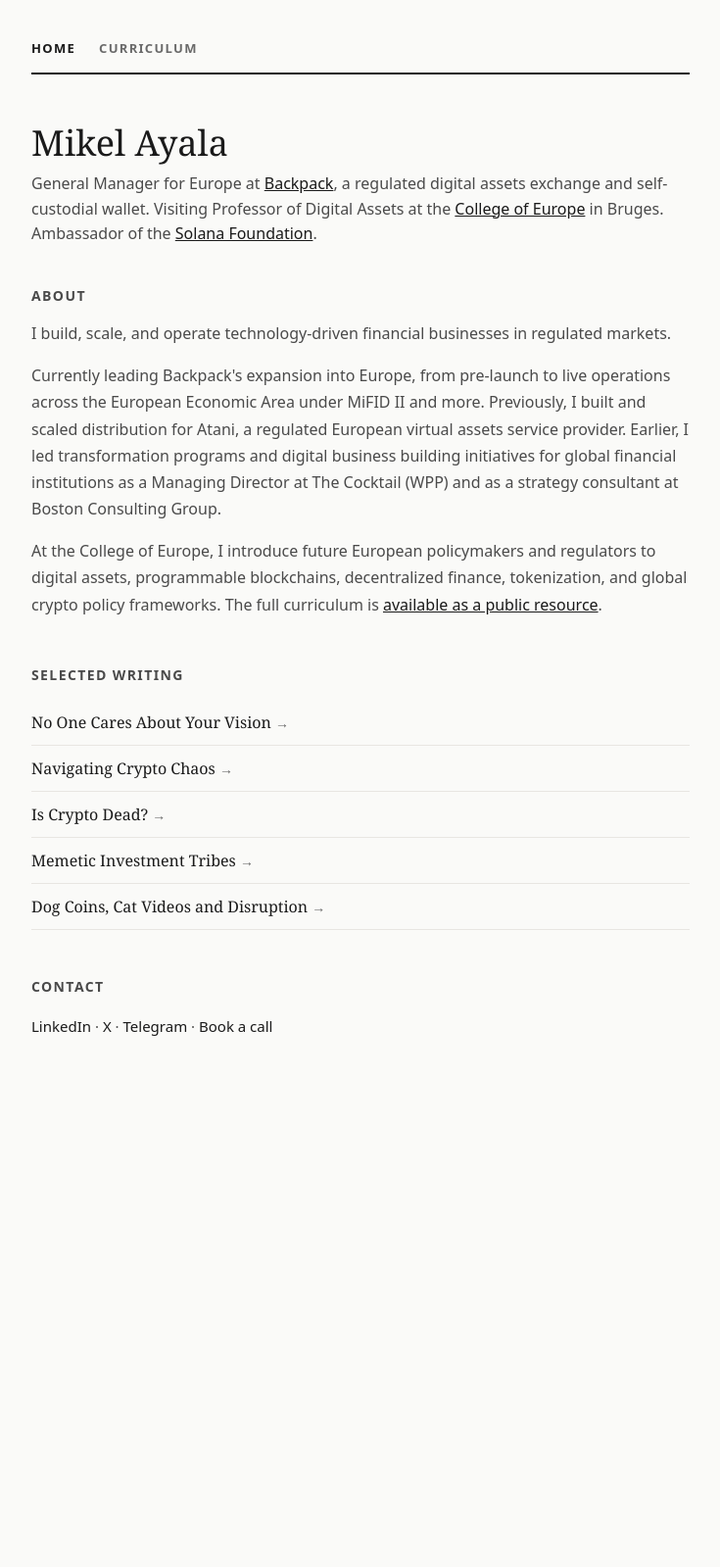
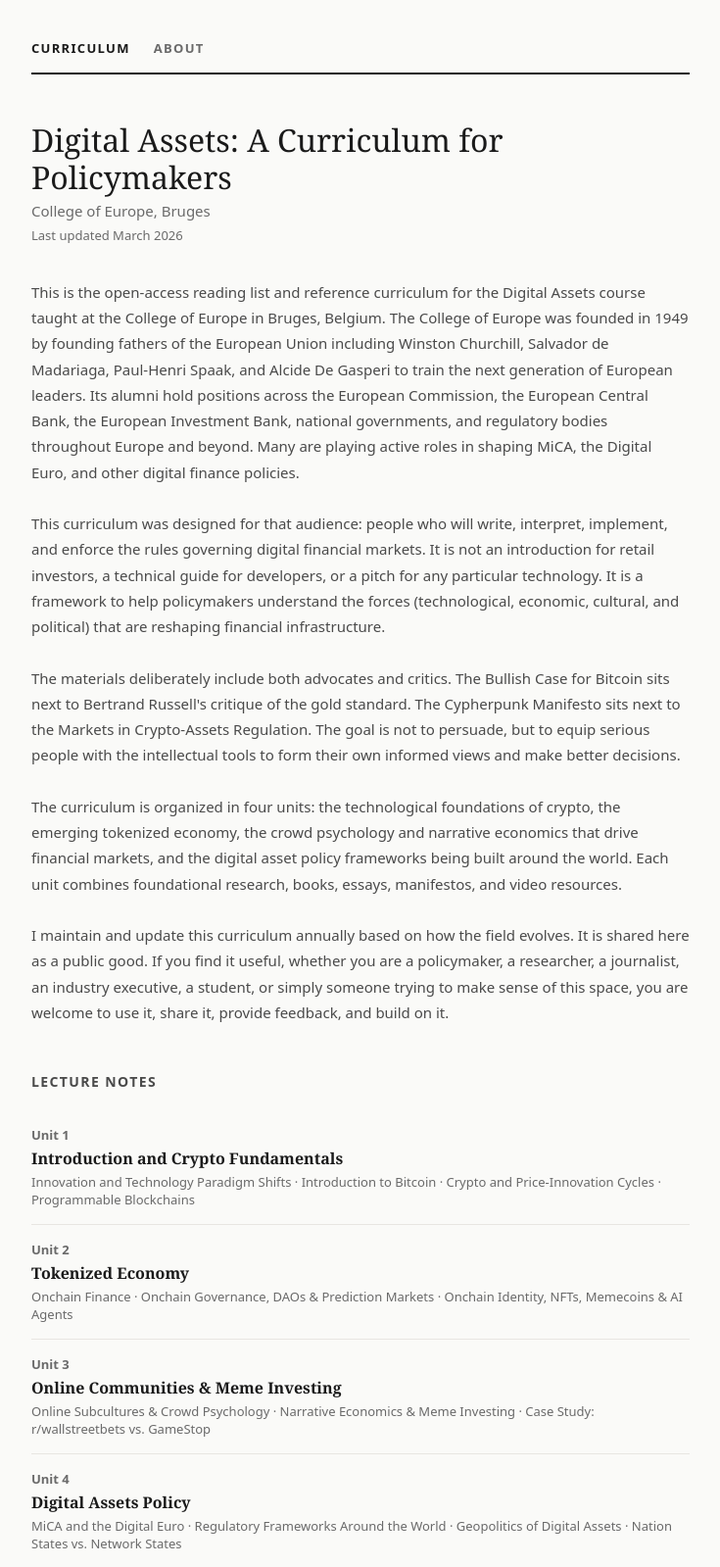
Before and after one commit to mikel-ab/mikelayala-site, a React (Vite) app: page / in a window 1280 px wide. Shown: the top 1599 px of the page at 98% size, without its empty margins (272-1007 px from the left). Before the commit the page ends 1102 px from the top, so only its background shows below. Built offline with nearby package versions, Linux system fonts and the light colour scheme; the HTML template or start-up script is replaced by a standard one.

Commit message:
Updated bio and curriculum intro

```diff
--- a/src/App.jsx
+++ b/src/App.jsx
@@ -5,9 +5,7 @@
     title: "Digital Assets: A Curriculum for Policymakers",
     subtitle: "College of Europe, Bruges",
     meta: "Last updated March 2026",
-    description: `This is the open-access reading list and reference curriculum for the Digital Assets course taught at the College of Europe in Bruges, Belgium.
-
-The College of Europe was founded in 1949 by founding fathers of the European Union including Winston Churchill, Salvador de Madariaga, Paul-Henri Spaak, and Alcide De Gasperi to train the next generation of European leaders. Its alumni hold positions across the European Commission, the European Central Bank, the European Investment Bank, national governments, and regulatory bodies throughout Europe and beyond. Many are playing active roles in shaping MiCA, the Digital Euro, and other digital finance policies.
+    description: `This is the open-access reading list and reference curriculum for the Digital Assets course taught at the College of Europe in Bruges, Belgium. The College of Europe was founded in 1949 by founding fathers of the European Union including Winston Churchill, Salvador de Madariaga, Paul-Henri Spaak, and Alcide De Gasperi to train the next generation of European leaders. Its alumni hold positions across the European Commission, the European Central Bank, the European Investment Bank, national governments, and regulatory bodies throughout Europe and beyond. Many are playing active roles in shaping MiCA, the Digital Euro, and other digital finance policies.
 
 This curriculum was designed for that audience: people who will write, interpret, implement, and enforce the rules governing digital financial markets. It is not an introduction for retail investors, a technical guide for developers, or a pitch for any particular technology. It is a framework to help policymakers understand the forces (technological, economic, cultural, and political) that are reshaping financial infrastructure.
 
@@ -15,13 +13,13 @@
 
 The curriculum is organized in four units: the technological foundations of crypto, the emerging tokenized economy, the crowd psychology and narrative economics that drive financial markets, and the digital asset policy frameworks being built around the world. Each unit combines foundational research, books, essays, manifestos, and video resources.
 
-I maintain and update this curriculum based on how the field evolves. It is shared here as a public good. If you find it useful, whether you are a policymaker, a researcher, a journalist, an industry executive, a student, or simply someone trying to make sense of this space, you are welcome to use it, share it, provide feedback, and build on it.`
+I maintain and update this curriculum annually based on how the field evolves. It is shared here as a public good. If you find it useful, whether you are a policymaker, a researcher, a journalist, an industry executive, a student, or simply someone trying to make sense of this space, you are welcome to use it, share it, provide feedback, and build on it.`
   },
   lectureNotes: [
     { unit: "Unit 1", title: "Introduction and Crypto Fundamentals", topics: "Innovation and Technology Paradigm Shifts · Introduction to Bitcoin · Crypto and Price-Innovation Cycles · Programmable Blockchains", url: "https://drive.google.com/file/d/1JPGNpOLESBV7sRj0sNd3Dmej3_qZlFmo/view" },
     { unit: "Unit 2", title: "Tokenized Economy", topics: "Onchain Finance · Onchain Governance, DAOs & Prediction Markets · Onchain Identity, NFTs, Memecoins & AI Agents", url: "https://drive.google.com/file/d/1K1QTIPDt-HVcxFDy6eGvb5RcWsUY6SZQ/view" },
-    { unit: "Unit 3", title: "Online Communities & Meme Investing", topics: "Online Subcultures & Crowd Psychology (of Money) · Narrative Economics & Meme Investing · Case Study: r/wallstreetbets vs. GameStop", url: "https://drive.google.com/file/d/1sGh4sHyyZ-16yaid9DygcH4u-2cArw1m/view" },
-    { unit: "Unit 4", title: "Digital Assets Policy", topics: "Markets in Crypto-Assets in the EU and Digital Euro · Regulatory Frameworks Around the World · Geopolitics of Digital Assets · Nation States vs. Network States", url: "https://drive.google.com/file/d/1O7fsl--Er1lBYMrpm2uOgFKigISarSh6/view" }
+    { unit: "Unit 3", title: "Online Communities & Meme Investing", topics: "Online Subcultures & Crowd Psychology · Narrative Economics & Meme Investing · Case Study: r/wallstreetbets vs. GameStop", url: "https://drive.google.com/file/d/1sGh4sHyyZ-16yaid9DygcH4u-2cArw1m/view" },
+    { unit: "Unit 4", title: "Digital Assets Policy", topics: "MiCA and the Digital Euro · Regulatory Frameworks Around the World · Geopolitics of Digital Assets · Nation States vs. Network States", url: "https://drive.google.com/file/d/1O7fsl--Er1lBYMrpm2uOgFKigISarSh6/view" }
   ],
   units: [
     {
@@ -53,7 +51,7 @@
             { cat: "Essay", title: "Bitcoin: The Greatest Scam Never Told", author: "Jacob King (WhaleWire)", desc: "Bitcoin has been sold as the future of money (an alleged decentralized revolution free from government and central bank control), but beneath the surface a different story emerges: roots in gambling, market manipulation, hidden players, and manias propped up by smoke and mirrors.", url: "https://mail.whalewire.org/p/bitcoin-the-greatest-scam-never-told-7039" },
             { cat: "Essay", title: "Money, Blockchains and Social Scalability", author: "Nick Szabo", desc: "The key thesis is that the secret to Bitcoin's success is not its computational efficiency or its scalability in the consumption of resources, but something more valuable: social scalability, the ability of an institution to motivate or constrain who or how many can successfully participate.", url: "https://unenumerated.blogspot.com/2017/02/money-blockchains-and-social-scalability.html" },
             { cat: "Video", title: "Why Bitcoin Matters & Why You Should Care", author: "Till Musshoff", desc: "Bitcoin has a profound impact on our understanding of how the economy works and at the same time the technology behind it is an incredible achievement in the field of distributed systems. This video will give you an overview of Bitcoin from technological, economical and ethical perspectives.", url: "https://www.youtube.com/watch?v=Ai5z2T4WhWg" },
-            { cat: "Video", title: "10 Years of Bitcoin: Evaluating its Performance as a Monetary System", author: "Nic Carter", desc: "A review of the first decade of Bitcoin and an assessment of its long term sustainability as a monetary system presented at the 2019 Bitcoin Expo held at the MIT.", url: "https://www.youtube.com/watch?v=AyOyNF-bCkA" },
+            { cat: "Video", title: "10 Years of Bitcoin: Evaluating its Performance as a Monetary System", author: "Nic Carter (MIT Bitcoin Expo)", desc: "A review of the first decade of Bitcoin and an assessment of its long term sustainability as a monetary system presented at the 2019 Bitcoin Expo held at the MIT.", url: "https://www.youtube.com/watch?v=AyOyNF-bCkA" },
             { cat: "Video", title: "Bitcoin Strategy", author: "Michael Saylor (MicroStrategy)", desc: "A three-minute pitch on why Microsoft should spend $100 billion a year to buy Bitcoin, delivered by MicroStrategy's Chairman & Co-founder (and maximalist Bitcoin advocate) Michael Saylor.", url: "https://www.youtube.com/watch?v=cH2t6VOdgkE" }
           ]
         },
@@ -164,7 +162,7 @@
             { cat: "Regulation", title: "DeFi and the American Spirit", author: "SEC Chairman Paul Atkins", desc: "This speech states that current regulations focused on intermediaries do not contemplate self-executing software, and asks for an \"innovation exemption\" framework for onchain products.", url: "https://x.com/SECGov/status/1932137708068970924" },
             { cat: "Regulation", title: "Guiding and Establishing National Innovation for U.S. Stablecoins Act", author: "US Senator Bill Hagerty", desc: "The GENIUS Act sets rules for stablecoin issuers in the US, and is the first major digital assets bill to ever be cleared by the US Senate (by an overwhelming bipartisan vote).", url: "https://www.congress.gov/bill/119th-congress/senate-bill/1582/text" },
             { cat: "Regulation", title: "Statement on Tokenized Securities", author: "US Securities and Exchange Commission", desc: "This statement clarifies that tokenized securities are securities under federal law, with regulatory treatment depending on whether they represent direct ownership, or synthetic exposure.", url: "https://www.sec.gov/newsroom/speeches-statements/corp-fin-statement-tokenized-securities-012826" },
-            { cat: "Regulation", title: "Regulations & Guidelines", author: "Dubai's Virtual Assets Regulatory Authority", desc: "VARA is the world's first, tailor-made digital asset regime, and it sets out a comprehensive framework built on principles of economic sustainability and cross-border financial security.", url: "https://rulebooks.vara.ae" },
+            { cat: "Regulation", title: "VARA Regulations & Guidelines", author: "Dubai's Virtual Assets Regulatory Authority", desc: "VARA is the world's first, tailor-made digital asset regime, and it sets out a comprehensive framework built on principles of economic sustainability and cross-border financial security.", url: "https://rulebooks.vara.ae" },
             { cat: "Paper", title: "Policy Briefs", author: "Crypto Council for Innovation", desc: "A collection of analysis of crypto policies around the world and recommendations to shape informed and forward thinking policies.", url: "https://cryptoforinnovation.org/policy-briefs/" },
             { cat: "Book", title: "The Network State", author: "Balaji Srinivasan", desc: "Technology has enabled us to start new companies, new communities, and new currencies. We can also use it to start new cities, or even new countries. This book explains how to build network states, the successors to the nation state.", url: "https://thenetworkstate.com" },
             { cat: "Essay", title: "The Digital Euro and the Structural Reform of Money and Banking", author: "Miguel Fernández Ordóñez", desc: "Notes by the former Governor of the Bank of Spain for a public hearing at the European Parliament, arguing that the Digital Euro can both provide a single digital currency for the Eurozone, open up payments and credit markets to competition, prevent banking crises, and improve monetary policy.", url: "https://www.europarl.europa.eu/cmsdata/279073/2.%20Miguel%20FERNANDEZ%20ORDONEZ%20-%20Introductory%20statement.pdf" },
@@ -243,7 +241,7 @@
 }
 
 export default function App() {
-  const [page, setPage] = useState("home");
+  const [page, setPage] = useState("curriculum");
   const [expandedUnit, setExpandedUnit] = useState(null);
 
   const st = {
@@ -265,8 +263,8 @@
 
   const nav = (
     <nav style={{ display: "flex", gap: 24, marginBottom: 48, paddingBottom: 16, borderBottom: "2px solid var(--text-primary)" }}>
-      <span onClick={() => { setPage("home"); setExpandedUnit(null); }} style={{ cursor: "pointer", fontSize: 13, fontWeight: 700, letterSpacing: "0.1em", textTransform: "uppercase", fontFamily: "system-ui, sans-serif", color: page === "home" ? "var(--text-primary)" : "var(--text-tertiary)" }}>Home</span>
       <span onClick={() => { setPage("curriculum"); setExpandedUnit(null); }} style={{ cursor: "pointer", fontSize: 13, fontWeight: 700, letterSpacing: "0.1em", textTransform: "uppercase", fontFamily: "system-ui, sans-serif", color: page === "curriculum" ? "var(--text-primary)" : "var(--text-tertiary)" }}>Curriculum</span>
+      <span onClick={() => { setPage("home"); setExpandedUnit(null); }} style={{ cursor: "pointer", fontSize: 13, fontWeight: 700, letterSpacing: "0.1em", textTransform: "uppercase", fontFamily: "system-ui, sans-serif", color: page === "home" ? "var(--text-primary)" : "var(--text-tertiary)" }}>About</span>
     </nav>
   );
 
@@ -278,20 +276,18 @@
         <p style={{ fontSize: 16, color: "var(--text-secondary)", marginBottom: 40, lineHeight: 1.6, fontFamily: "system-ui, sans-serif" }}>
           General Manager for Europe at <a href="https://backpack.exchange" target="_blank" rel="noopener noreferrer" style={{ color: "var(--text-primary)" }}>Backpack</a>, a regulated digital assets exchange and self-custodial wallet. Visiting Professor of Digital Assets at the <a href="https://www.coleurope.eu" target="_blank" rel="noopener noreferrer" style={{ color: "var(--text-primary)" }}>College of Europe</a> in Bruges. Ambassador of the <a href="https://solana.org" target="_blank" rel="noopener noreferrer" style={{ color: "var(--text-primary)" }}>Solana Foundation</a>.
         </p>
-
         <div style={{ marginBottom: 48 }}>
           <h2 style={{ fontSize: 14, fontWeight: 700, letterSpacing: "0.1em", textTransform: "uppercase", fontFamily: "system-ui, sans-serif", marginBottom: 16, color: "var(--text-secondary)" }}>About</h2>
           <div style={{ fontSize: 16, lineHeight: 1.7, color: "var(--text-secondary)", fontFamily: "system-ui, sans-serif" }}>
             <p style={{ marginBottom: 16 }}>I build, scale, and operate technology-driven financial businesses in regulated markets.</p>
-            <p style={{ marginBottom: 16 }}>Currently leading Backpack's expansion into Europe, from pre-launch to live operations across the European Economic Area under MiFID II and more. Previously, I built and scaled distribution for Atani, a regulated European virtual assets service provider. Earlier, I led transformation programs and digital business building initiatives for global financial institutions as a Managing Director at The Cocktail (WPP) and as a strategy consultant at Boston Consulting Group.</p>
+            <p style={{ marginBottom: 16 }}>Currently building Backpack's business in Europe, from pre-launch to live operations across the European Economic Area under MiFID II, and beyond. Previously, I built and scaled distribution for Atani, a regulated European virtual assets service provider. Earlier, I led transformation programs and digital business building initiatives for global financial institutions as a Managing Director at The Cocktail (WPP) and as a strategy consultant at Boston Consulting Group.</p>
             <p>At the College of Europe, I introduce future European policymakers and regulators to digital assets, programmable blockchains, decentralized finance, tokenization, and global crypto policy frameworks. The full curriculum is <span onClick={() => setPage("curriculum")} style={{ textDecoration: "underline", cursor: "pointer", color: "var(--text-primary)" }}>available as a public resource</span>.</p>
           </div>
         </div>
-
         <div style={{ marginBottom: 48 }}>
           <h2 style={{ fontSize: 14, fontWeight: 700, letterSpacing: "0.1em", textTransform: "uppercase", fontFamily: "system-ui, sans-serif", marginBottom: 16, color: "var(--text-secondary)" }}>Selected Writing</h2>
           {[
-            { t: "No One Cares About Your Vision", u: "https://mikelayala.medium.com/no-one-cares-about-your-vision-just-chew-glass-and-keep-shipping-faa83cc6c4b0" },
+            { t: "No One Cares About Your Vision (Just Chew Glass and Keep Shipping)", u: "https://mikelayala.medium.com/no-one-cares-about-your-vision-just-chew-glass-and-keep-shipping-faa83cc6c4b0" },
             { t: "Navigating Crypto Chaos", u: "https://mikelayala.medium.com/navigating-crypto-chaos-dac2f2ce4e63" },
             { t: "Is Crypto Dead?", u: "https://medium.datadriveninvestor.com/is-crypto-dead-bfddbfc8dde1" },
             { t: "Memetic Investment Tribes", u: "https://mikelayala.medium.com/memetic-investment-tribes-aae743f98a6c" },
@@ -302,7 +298,6 @@
             </a>
           ))}
         </div>
-
         <div>
           <h2 style={{ fontSize: 14, fontWeight: 700, letterSpacing: "0.1em", textTransform: "uppercase", fontFamily: "system-ui, sans-serif", marginBottom: 16, color: "var(--text-secondary)" }}>Contact</h2>
           <div style={{ fontSize: 15, lineHeight: 2, fontFamily: "system-ui, sans-serif", color: "var(--text-secondary)" }}>
@@ -322,11 +317,9 @@
       <h1 style={{ fontSize: 32, fontWeight: 400, marginBottom: 4, lineHeight: 1.2 }}>{curriculum.intro.title}</h1>
       <p style={{ fontSize: 15, color: "var(--text-tertiary)", marginBottom: 6, fontFamily: "system-ui, sans-serif" }}>{curriculum.intro.subtitle}</p>
       <p style={{ fontSize: 13, color: "var(--text-tertiary)", marginBottom: 36, fontFamily: "system-ui, sans-serif" }}>{curriculum.intro.meta}</p>
-
       <div style={{ fontSize: 15, lineHeight: 1.75, color: "var(--text-secondary)", marginBottom: 48, fontFamily: "system-ui, sans-serif", whiteSpace: "pre-line" }}>
         {curriculum.intro.description}
       </div>
-
       <div style={{ marginBottom: 48 }}>
         <h2 style={{ fontSize: 14, fontWeight: 700, letterSpacing: "0.1em", textTransform: "uppercase", fontFamily: "system-ui, sans-serif", marginBottom: 20, color: "var(--text-secondary)" }}>Lecture Notes</h2>
         {curriculum.lectureNotes.map((ln, i) => (
@@ -337,15 +330,10 @@
           </a>
         ))}
       </div>
-
       <h2 style={{ fontSize: 14, fontWeight: 700, letterSpacing: "0.1em", textTransform: "uppercase", fontFamily: "system-ui, sans-serif", marginBottom: 20, color: "var(--text-secondary)" }}>Reading List</h2>
-
       {curriculum.units.map(unit => (
         <div key={unit.id} style={{ marginBottom: 32 }}>
-          <div
-            onClick={() => setExpandedUnit(expandedUnit === unit.id ? null : unit.id)}
-            style={{ cursor: "pointer", padding: "16px 0", borderBottom: "2px solid var(--border-color)", display: "flex", justifyContent: "space-between", alignItems: "center" }}
-          >
+          <div onClick={() => setExpandedUnit(expandedUnit === unit.id ? null : unit.id)} style={{ cursor: "pointer", padding: "16px 0", borderBottom: "2px solid var(--border-color)", display: "flex", justifyContent: "space-between", alignItems: "center" }}>
             <h3 style={{ fontSize: 20, fontWeight: 400, margin: 0 }}>{unit.id}. {unit.title}</h3>
             <span style={{ fontSize: 14, color: "var(--text-tertiary)", fontFamily: "system-ui, sans-serif", flexShrink: 0, marginLeft: 16 }}>
               {unit.sections.reduce((a, s) => a + s.items.length, 0)} readings {expandedUnit === unit.id ? "▾" : "▸"}
@@ -365,7 +353,6 @@
           )}
         </div>
       ))}
-
       <div style={{ marginTop: 48, marginBottom: 48 }}>
         <h2 style={{ fontSize: 14, fontWeight: 700, letterSpacing: "0.1em", textTransform: "uppercase", fontFamily: "system-ui, sans-serif", marginBottom: 20, color: "var(--text-secondary)" }}>Tools & Reference Links</h2>
         {[
@@ -388,7 +375,6 @@
           </div>
         ))}
       </div>
-
       <div style={{ borderTop: "2px solid var(--border-color)", paddingTop: 24, marginTop: 32 }}>
         <p style={{ fontSize: 14, color: "var(--text-tertiary)", fontFamily: "system-ui, sans-serif", lineHeight: 1.7 }}>
           <strong style={{ color: "var(--text-secondary)" }}>Mikel Ayala</strong> — Visiting Professor, College of Europe · General Manager Europe, Backpack
```
